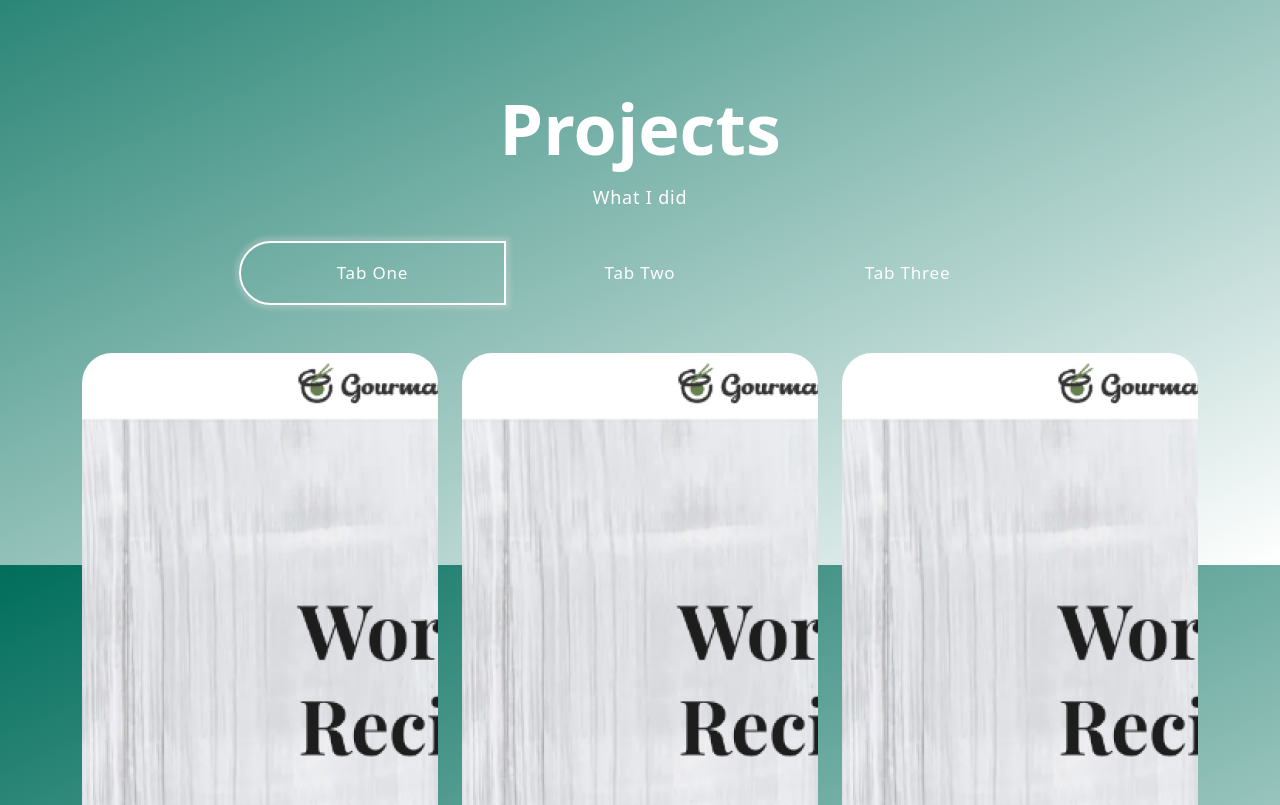
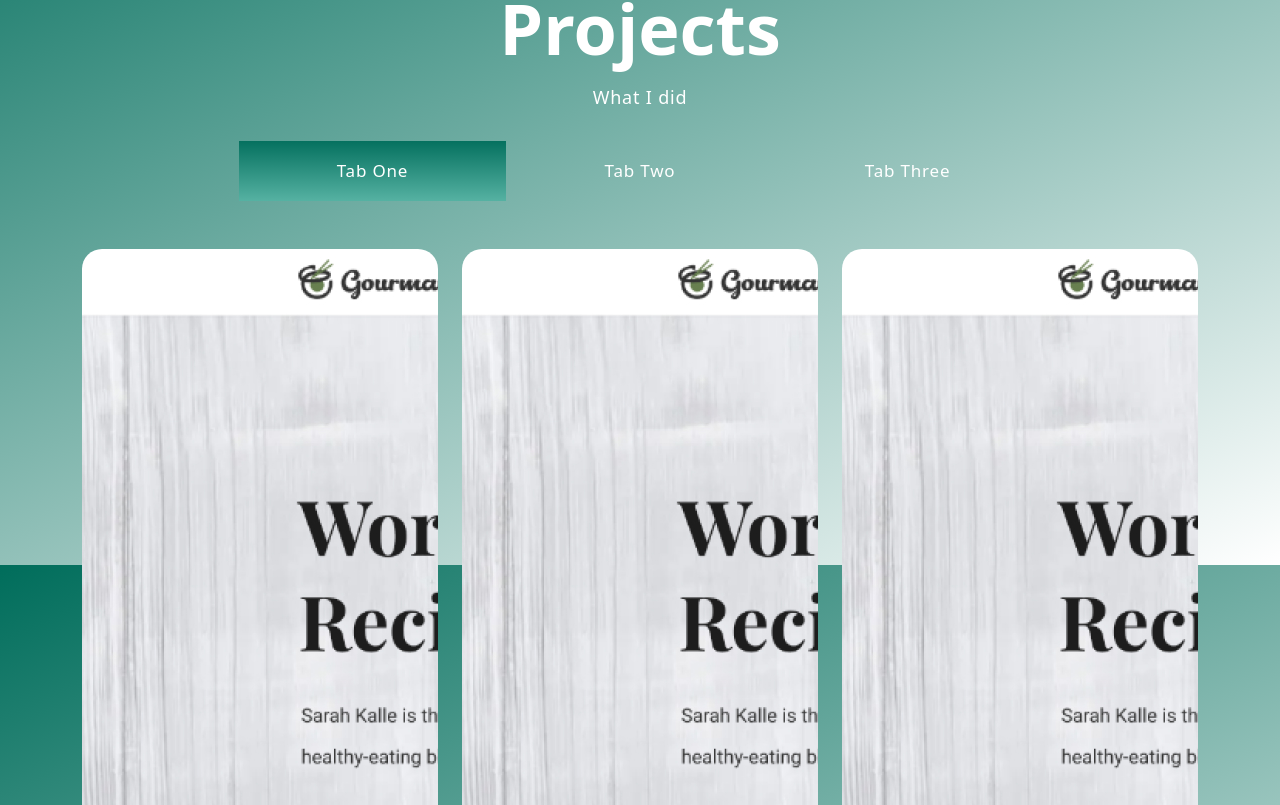
Before and after one commit to bennguyenn24/Personal-Portfolio, a React (Vite) app in the folder PERSONAL-PORTFOLIO/: page / in a window 1280 px wide. Shown: the part 1835-2640 px from the top of the page. Built offline with nearby package versions, Linux system fonts and the light colour scheme.

Commit message:
Added Contact section

```diff
--- a/PERSONAL-PORTFOLIO/package.json
+++ b/PERSONAL-PORTFOLIO/package.json
@@ -10,6 +10,9 @@
   },
   "dependencies": {
     "bootstrap": "^5.2.3",
+    "cors": "^2.8.5",
+    "express": "^4.18.2",
+    "nodemailer": "^6.9.1",
     "react": "^18.2.0",
     "react-bootstrap": "^2.7.0",
     "react-bootstrap-icons": "^1.10.2",
--- a/PERSONAL-PORTFOLIO/src/App.css
+++ b/PERSONAL-PORTFOLIO/src/App.css
@@ -315,7 +315,7 @@ text-rotate > .wrap {
 /* Skills */
 
 .skill {
-	padding: 0 0 50px 0;
+	padding: -50px 0;
 	position: relative;
 }
 
@@ -361,7 +361,7 @@ text-rotate > .wrap {
 
 /* Projects */
 .project {
-	padding: 300px 0;
+	padding: 250px 0;
 	position: relative;
 }
 
@@ -410,7 +410,7 @@ border-radius: 50px;
   position: absolute;
   width: 0;
   height: 100%;
-  background: linear-gradient(90.21deg #AA367C -5.91%, #4A2FBF 111.58%);
+  background: linear-gradient(#006d5b -5.91%, #5fb9aa 111.58%);
   top: 0;
   left: 0;
   z-index: -1;
@@ -421,27 +421,28 @@ border-radius: 50px;
   width: 100% !important;
 }
 
-.project .nav.nav-pills .nav-link.active {
+ /* .project .nav.nav-pills .nav-link.active {
   border: 2.5px solid #fff;
   border-radius: 55px 0px 0px 55px;;
-  box-shadow: 0 0 0.25em 0.25em rgba(236, 228, 228, 0.25);
-}
+  /* box-shadow: 0 0 0.25em 0.25em rgba(236, 228, 228, 0.25);
+} */
 
 .proj-imgbx {
 	position: relative;
-	 border-radius: 30px;
+	 border-radius: 20px;
 	 overflow: hidden;
 	 margin-bottom: 24px;
 }
 
 .proj-imgbx::before {
 	content: "";
-	background: linear-gradient(90.21deg #AA367C -5.91%, #4A2FBF 111.58%);
+	background: linear-gradient(#006d5b -5.91%, #5fb9aa 111.58%);
 	opacity: 0.85;
 	position: absolute;
 	width: 100%;
 	height: 0;
 	transition: 0.4s ease-in-out;
+	/* -269deg, #006d5b, #5fb9aa) */
 }
 
 .proj-imgbx:hover::before {
--- a/PERSONAL-PORTFOLIO/src/App.jsx
+++ b/PERSONAL-PORTFOLIO/src/App.jsx
@@ -4,6 +4,7 @@ import NavBar from './components/NavBar'
 import Banner from './components/Banner';
 import Skills from './components/Skills';
 import Projects from './components/Projects';
+import Contact from './components/Contact';
 
 function App() {
   return (
@@ -12,6 +13,7 @@ function App() {
       <Banner />
       <Skills />
       <Projects />
+      <Contact />
     </div>
   )
 }
--- a/PERSONAL-PORTFOLIO/src/components/Projects.jsx
+++ b/PERSONAL-PORTFOLIO/src/components/Projects.jsx
@@ -32,7 +32,8 @@ const Projects = () => {
 						<Tab.Container id="projects-tabs" defaultActiveKey="first">
 							<Nav
 								variant="pills"
-								className="nav-pills mb-5 justify-content-center align-items-center "
+								className="nav-pills mb-5 justify-content-center justify-content-center align-items-center"
+								id="pills-tab"
 							>
 								<Nav.Item>
 									<Nav.Link eventKey="first">Tab One</Nav.Link>
```
Also changed, not shown: 2 other files (tests, documents, lock files or other folders).
